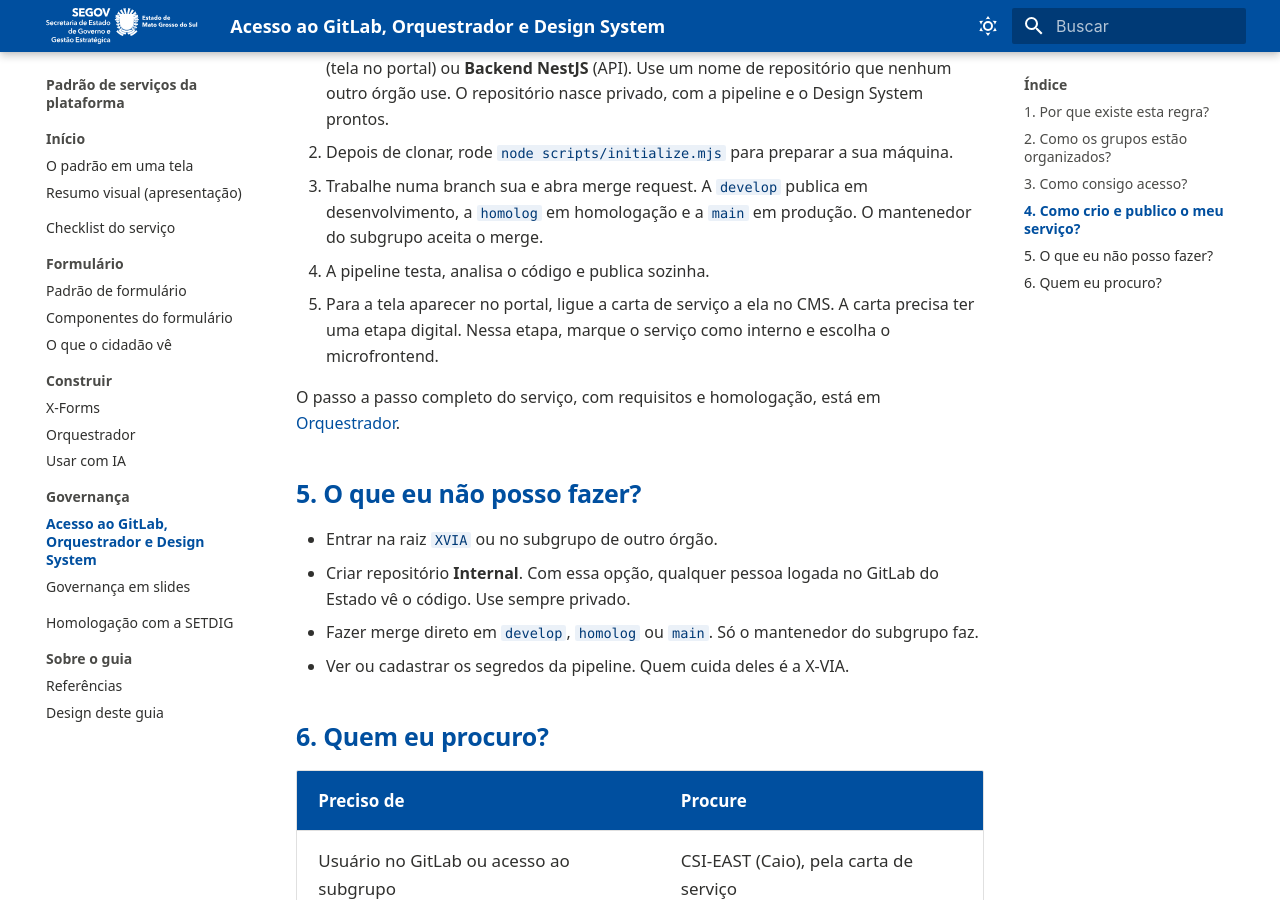
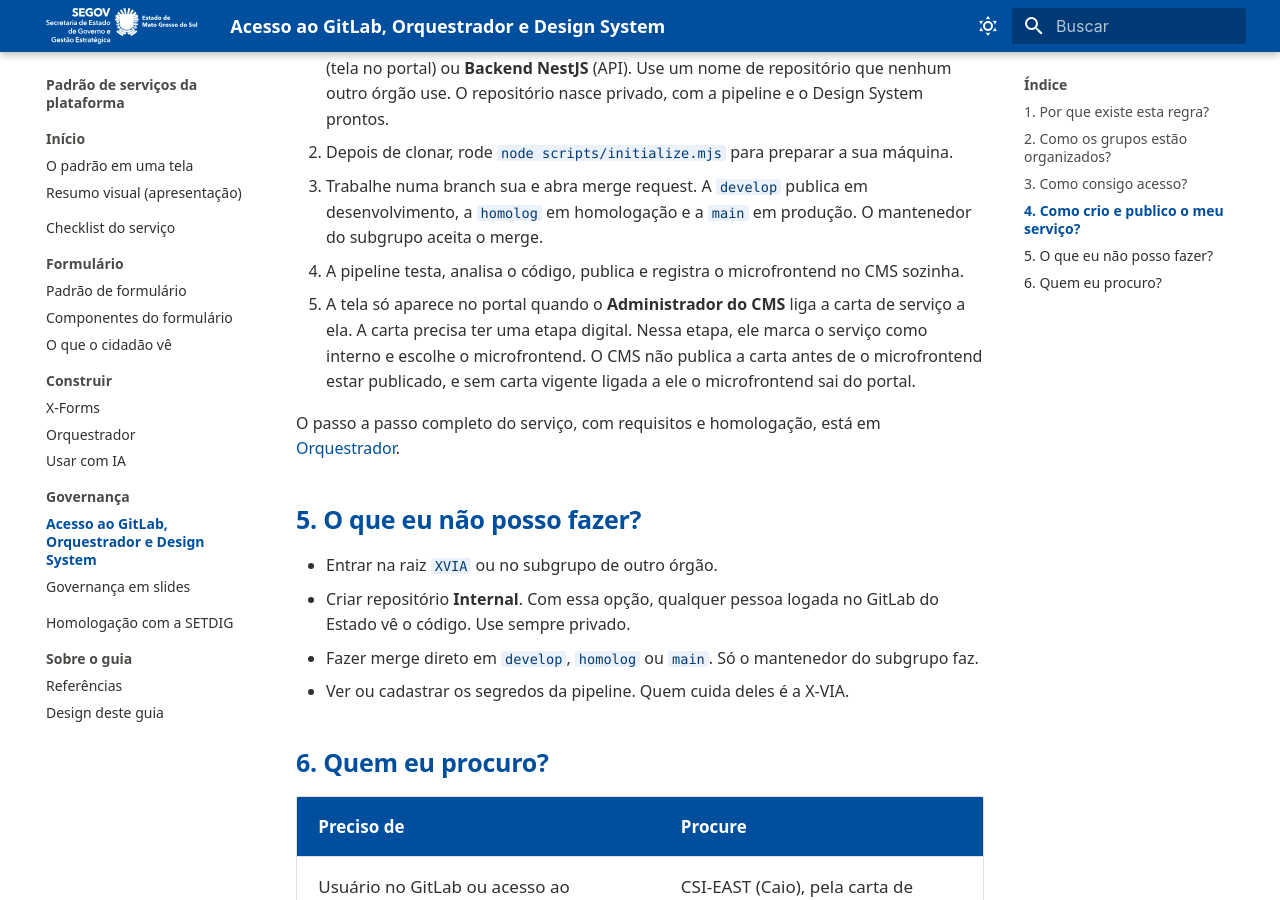
Before and after one commit to fabioramos-02/padrao-servicos-plataforma, an MkDocs documentation site: the page built from docs/governanca.md, in a window 1280 px wide and 900 px high, scrolled down 2612 px. Built offline with MkDocs 1.6.1 and Material for MkDocs 9.7.7, drawn with Linux system fonts in a browser that asks for light colours.

Commit message:
docs: governança com print real do GitLab e ligação da carta pelo Administrador do CMS

```diff
--- a/docs/governanca.md
+++ b/docs/governanca.md
@@ -46,9 +46,10 @@ Não existe carta separada para o Design System: a de acesso ao GitLab cobre os
 2. Depois de clonar, rode `node scripts/initialize.mjs` para preparar a sua máquina.
 3. Trabalhe numa branch sua e abra merge request. A `develop` publica em desenvolvimento, a `homolog` em homologação e
    a `main` em produção. O mantenedor do subgrupo aceita o merge.
-4. A pipeline testa, analisa o código e publica sozinha.
-5. Para a tela aparecer no portal, ligue a carta de serviço a ela no CMS. A carta precisa ter uma etapa digital. Nessa
-   etapa, marque o serviço como interno e escolha o microfrontend.
+4. A pipeline testa, analisa o código, publica e registra o microfrontend no CMS sozinha.
+5. A tela só aparece no portal quando o **Administrador do CMS** liga a carta de serviço a ela. A carta precisa ter
+   uma etapa digital. Nessa etapa, ele marca o serviço como interno e escolhe o microfrontend. O CMS não publica a
+   carta antes de o microfrontend estar publicado, e sem carta vigente ligada a ele o microfrontend sai do portal.
 
 O passo a passo completo do serviço, com requisitos e homologação, está em [Orquestrador](orquestrador.md).
 
```
Also changed, not shown: docs/apresentacao/governanca/index.html (+38 -11 lines), docs/orquestrador.md (+3 -2 lines), docs/assets/img/governanca/gitlab-raiz-xvia.png (added).
